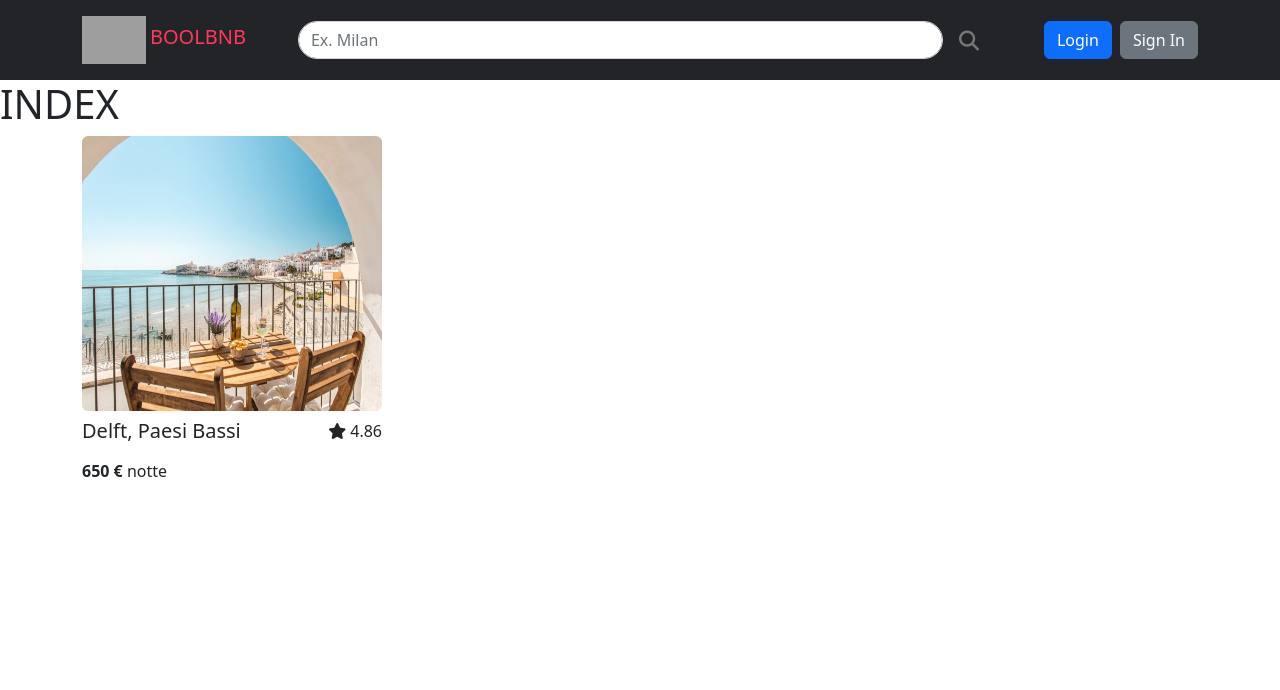
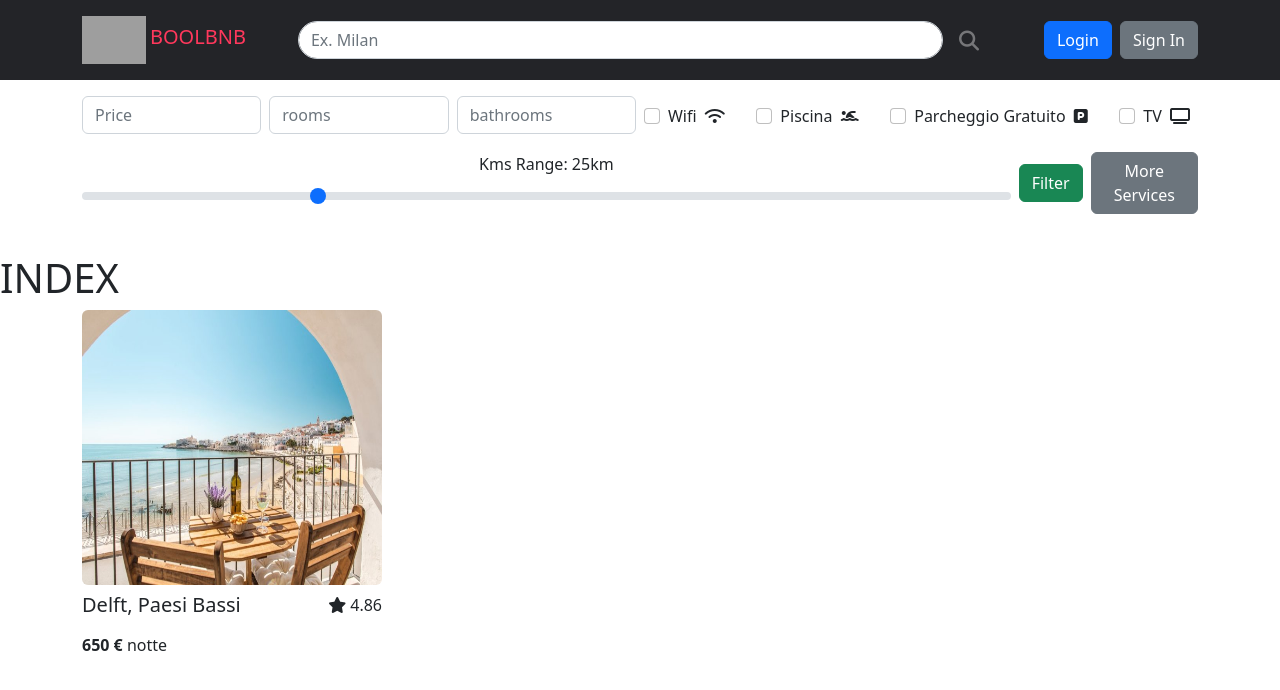
Before and after one commit to AndreaChiari/boolbnb, a Vue app: page /index in a window 1280 px wide. Shown: the top 690 px of the page. Built offline with nearby package versions, Linux system fonts and the light colour scheme; grey boxes are pictures that could not be loaded.

Commit message:
added filter

```diff
--- /dev/null
+++ b/src/components/IndexFilter.vue
@@ -0,0 +1,141 @@
+<script>
+export default {
+    name: 'IndexFilter',
+
+    data() {
+        return {
+            price: '',
+            rooms: '',
+            bathrooms: '',
+            range: 25,
+            serviceStatus: false,
+            services: [
+                {
+                    name: 'Wifi',
+                    icon: 'fa-solid fa-wifi'
+                },
+                {
+                    name: 'Piscina',
+                    icon: 'fa-solid fa-person-swimming'
+                },
+                {
+                    name: 'Parcheggio Gratuito',
+                    icon: 'fa-solid fa-square-parking'
+                },
+                {
+                    name: 'TV',
+                    icon: 'fa-solid fa-tv'
+                }
+            ],
+
+            others: [
+                {
+                    name: 'Colazione Inclusa',
+                    icon: 'fa-solid fa-mug-saucer'
+                },
+                {
+                    name: 'Spa & centro benessere',
+                    icon: 'fa-solid fa-spa'
+                },
+                {
+                    name: 'Palestra',
+                    icon: 'fa-solid fa-dumbbell'
+                },
+                {
+                    name: 'Spiaggia Inclusa',
+                    icon: 'fa-solid fa-umbrella-beach'
+                },
+                {
+                    name: 'Aria Condizionata',
+                    icon: 'fa-solid fa-fan fa-spin'
+                },
+                {
+                    name: 'Tavolo da Ping Pong',
+                    icon: 'fa-solid fa-table-tennis-paddle-ball'
+                },
+
+            ]
+        }
+    },
+
+    methods: {
+        toggleStatus () {
+        this.serviceStatus = !this.serviceStatus;
+      }
+    }
+}
+</script>
+
+
+<template>
+    <section id="filter" class="my-3">
+        <div class="container">
+            <div class="row g-2">
+
+                <!-- Prezzo  -->
+                <div class="col-12 col-sm-4 col-lg-2">
+                    <input v-model="price" type="number" min="1" class="form-control" id="price" placeholder="Price"
+                        name="price">
+                </div>
+
+                <!-- Stanze  -->
+                <div class="col-12 col-sm-4 col-lg-2">
+                    <input v-model="rooms" type="number" min="1" class="form-control" id="rooms" placeholder="rooms"
+                        name="rooms">
+                </div>
+
+                <!-- Bagni  -->
+                <div class="col-12 col-sm-4 col-lg-2">
+                    <input v-model="bathrooms" type="number" min="1" class="form-control" id="bathrooms"
+                        placeholder="bathrooms" name="bathrooms">
+                </div>
+
+                <!-- Servizi  -->
+                <div class="col-12 col-lg-6 my-3 services d-flex justify-content-between align-items-center">
+                    <div v-for="service in services" class="icon-service">
+                        <span class="me-2">
+                            <input class="form-check-input" :id="service.name" type="checkbox" :name="service.name">
+                            <label class="form-check-label ms-2" :for="service.name"> <span class="d-none d-lg-inline">{{ service.name }} </span> <i
+                                    :class="service.icon" class="ms-1"></i></label>
+                        </span>
+                    </div>
+                </div>
+
+                <!-- Range kms  -->
+                <div class="col-12 col-lg-10 text-center my-2">
+                    <label for="km_range" class="form-label w-100">Kms Range: {{ range }}km</label>
+                    <input v-model="range" type="range" step="1" min="0" max="100" class="form-range" id="km_range"
+                        name="km_range">
+                </div>
+
+                <!-- Bottoni filtro e servizi Aggiuntivi  -->
+                <div class="col-12 col-lg-2 justify-content-center mb-3 d-flex align-items-center">
+                    <form action="" class="me-2">
+                        <button class="btn btn-success">Filter</button>
+                    </form>
+                    <button @click="toggleStatus" class="btn btn-secondary">
+                        More Services
+                    </button>
+
+                </div>
+
+                <!-- Servizi Aggiuntivi  -->
+                <div class="more-services col-12 d-flex justify-content-between my-1">
+                        <div v-if="serviceStatus" v-for="service in others" class="icon-service">
+                            <span class="me-2">
+                                <input class="form-check-input" :id="service.name" type="checkbox" :name="service.name">
+                                <label class="form-check-label ms-2" :for="service.name"> <span class="d-none d-lg-inline">{{ service.name }}</span> <i :class="service.icon" class="ms-1"></i></label>
+                            </span>
+                        </div>
+                </div>
+            </div>
+        </div>
+    </section>
+</template>
+
+
+<style scoped>
+#filter {
+    min-height: 80px;
+}
+</style>
--- a/src/pages/IndexPage.vue
+++ b/src/pages/IndexPage.vue
@@ -1,13 +1,15 @@
 <script>
 import ApartmentCard from '../components/apartments/ApartmentCard.vue';
+import IndexFilter from '../components/IndexFilter.vue';
 export default {
     name: 'Index',
-    components: {ApartmentCard}
+    components: {ApartmentCard, IndexFilter}
 }
 
 </script>
 
 <template>
+    <IndexFilter />
     <h1>INDEX</h1>
     <ApartmentCard />
 </template>
```
